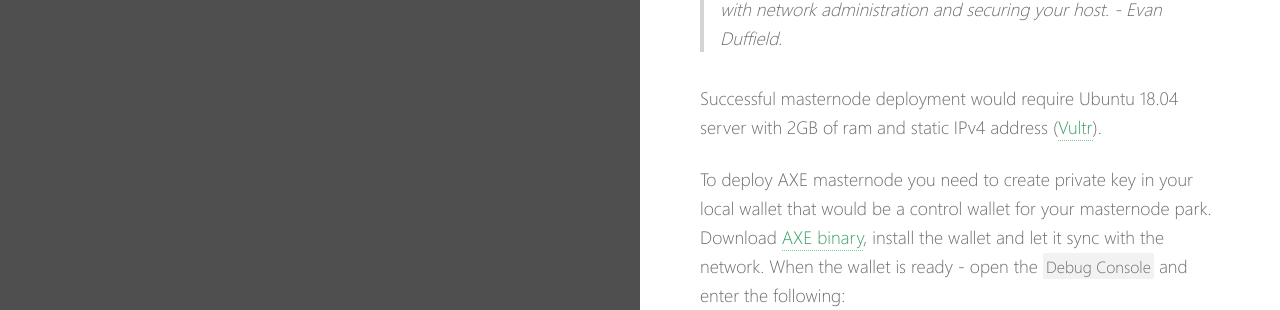
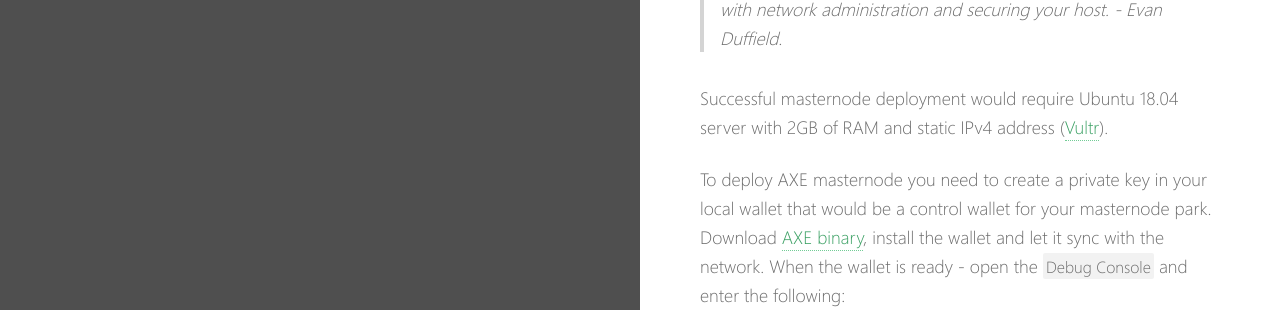
Before and after one commit to charlesrocket/charlesrocket.github.io, a Jekyll site: the page built from _posts/2018-12-24-axe-mn-deployment.md, in a window 1280 px wide. Shown: the part 677-987 px from the top of the page. Built offline with Jekyll 4.4.1, drawn with Linux system fonts in a browser that asks for light colours.

Commit message:
fix paragr

````diff
--- a/_posts/2018-12-24-axe-mn-deployment.md
+++ b/_posts/2018-12-24-axe-mn-deployment.md
@@ -15,9 +15,9 @@ tags:
 
 > If you are running a masternode you need to be fairly familiar with network administration and securing your host. - Evan Duffield.
 
-Successful masternode deployment would require Ubuntu 18.04 server with 2GB of ram and static IPv4 address ([Vultr](https://www.vultr.com/?ref=7231821)).
+Successful masternode deployment would require Ubuntu 18.04 server with 2GB of RAM and static IPv4 address ([Vultr](https://www.vultr.com/?ref=7231821)).
 
-To deploy AXE masternode you need to create private key in your local wallet that would be a control wallet for your masternode park. Download [AXE binary](https://github.com/AXErunners/axe/releases/latest), install the wallet and let it sync with the network. When the wallet is ready - open the `Debug Console` and enter the following:
+To deploy AXE masternode you need to create a private key in your local wallet that would be a control wallet for your masternode park. Download [AXE binary](https://github.com/AXErunners/axe/releases/latest), install the wallet and let it sync with the network. When the wallet is ready - open the `Debug Console` and enter the following:
 
 ```
 masternode genkey
````
